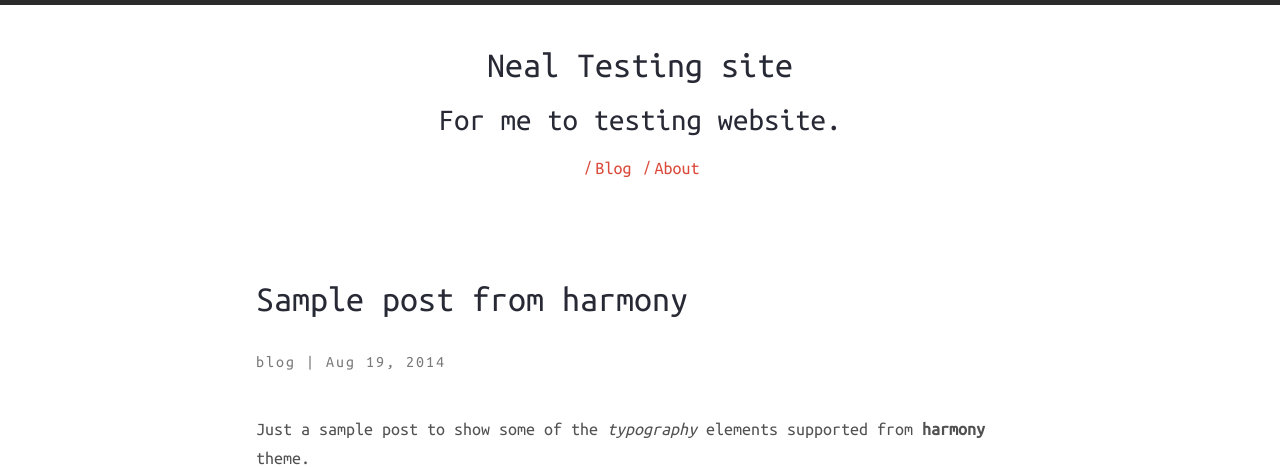
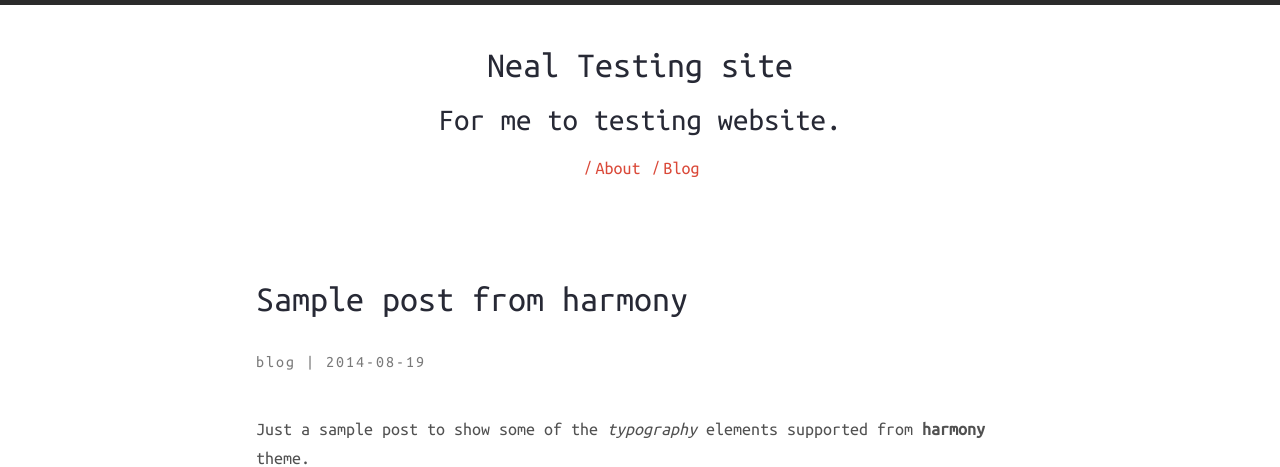
Before and after one commit to nealzhu/nealzhu.github.io, a Jekyll site: the page built from _posts/2014-08-19-sample-post.markdown, in a window 1280 px wide. Shown: the top 467 px of the page. Built offline with Jekyll 4.4.1, drawn with Linux system fonts in a browser that asks for light colours; nearby versions of some CDN libraries.

Commit message:
文章页日期格式修改

```diff
--- a/_includes/header-links.html
+++ b/_includes/header-links.html
@@ -1,8 +1,8 @@
 <ul>
+    <li>
+        <a href="{{ '/about' | prepend: site.baseurl | prepend: site.url }}">About</a><span>/</span>
+    </li>
 	<li>
 		<a href="{{ '/blog' | prepend: site.baseurl | prepend: site.url }}">Blog</a><span>/</span>
 	</li>
-	<li>
-		<a href="{{ '/about' | prepend: site.baseurl | prepend: site.url }}">About</a><span>/</span>
-	</li>
 </ul>
--- a/_layouts/post.html
+++ b/_layouts/post.html
@@ -13,7 +13,7 @@ layout: default
       </span> |
 	    {% endif %}
 	    <span class="post-date">
-    	{{ page.date | date: "%b %-d, %Y" }}
+    	{{ page.date | date: "%Y-%m-%-d" }}
 	    </span>
 		</p>
 		<div class="post">
```
